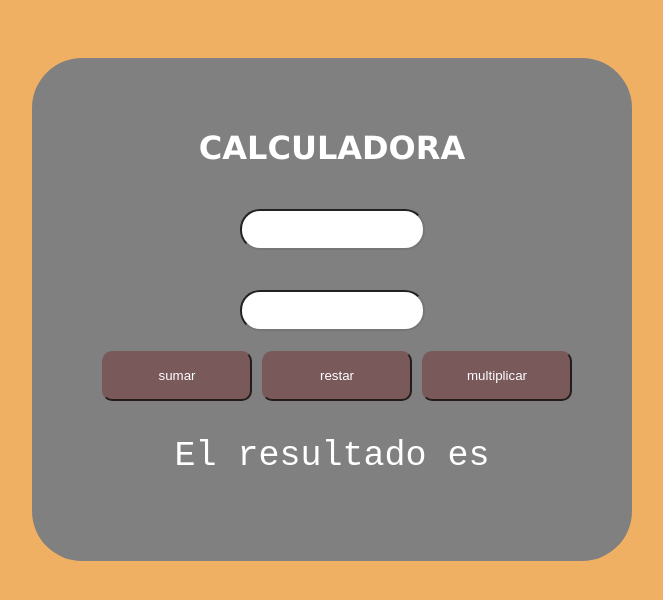
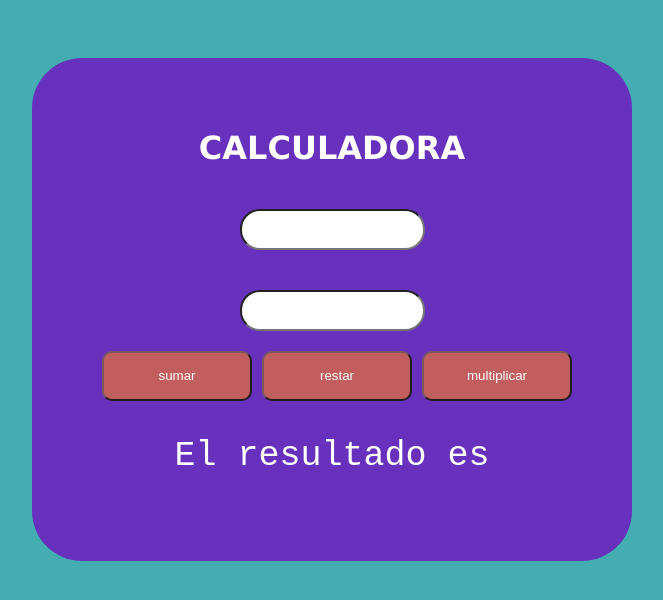
Before and after one commit to nandostiwar/20242-ArquitecturaComputadores, a React (Vite) app in the folder calculadora-proyecto/front-end-calculadora/: page / in a window 1280 px wide. Shown: the top 600 px of the page, without its empty margins (308-971 px from the left). Built offline with nearby package versions, Linux system fonts and the light colour scheme.

Commit message:
modifique colores

```diff
--- a/calculadora-proyecto/front-end-calculadora/src/App.css
+++ b/calculadora-proyecto/front-end-calculadora/src/App.css
@@ -2,5 +2,5 @@ body{
     justify-content: center;
     text-align: center;
     align-items: center;
-    background-color: rgb(240, 176, 99);
+    background-color: rgb(67, 173, 177);
 }
--- a/calculadora-proyecto/front-end-calculadora/src/styles/Calculadora.css
+++ b/calculadora-proyecto/front-end-calculadora/src/styles/Calculadora.css
@@ -7,7 +7,7 @@ body{
 .container{
     text-align: center;
     justify-content: center;
-    background-color: gray;
+    background-color: rgb(103, 49, 190);
     padding: 50px;
     margin: 50px;
     border-radius: 50px;
@@ -27,7 +27,7 @@ body{
     border-radius: 10px;
     width: 150px;
     height: 50px;
-    background-color: rgb(121, 89, 89);
+    background-color: rgb(194, 94, 94);
     color: white;
     border-color: rgb(121, 89, 89);
     margin-left: 10px;
```
